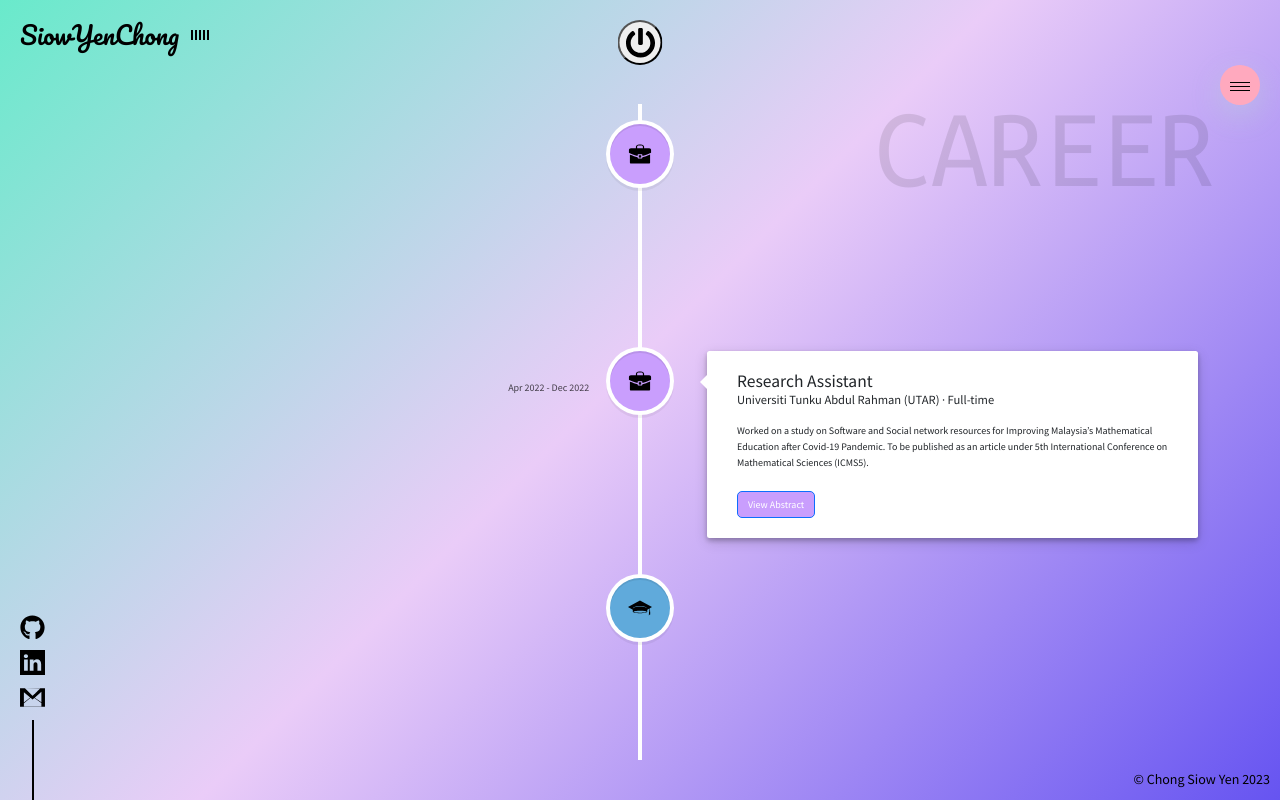
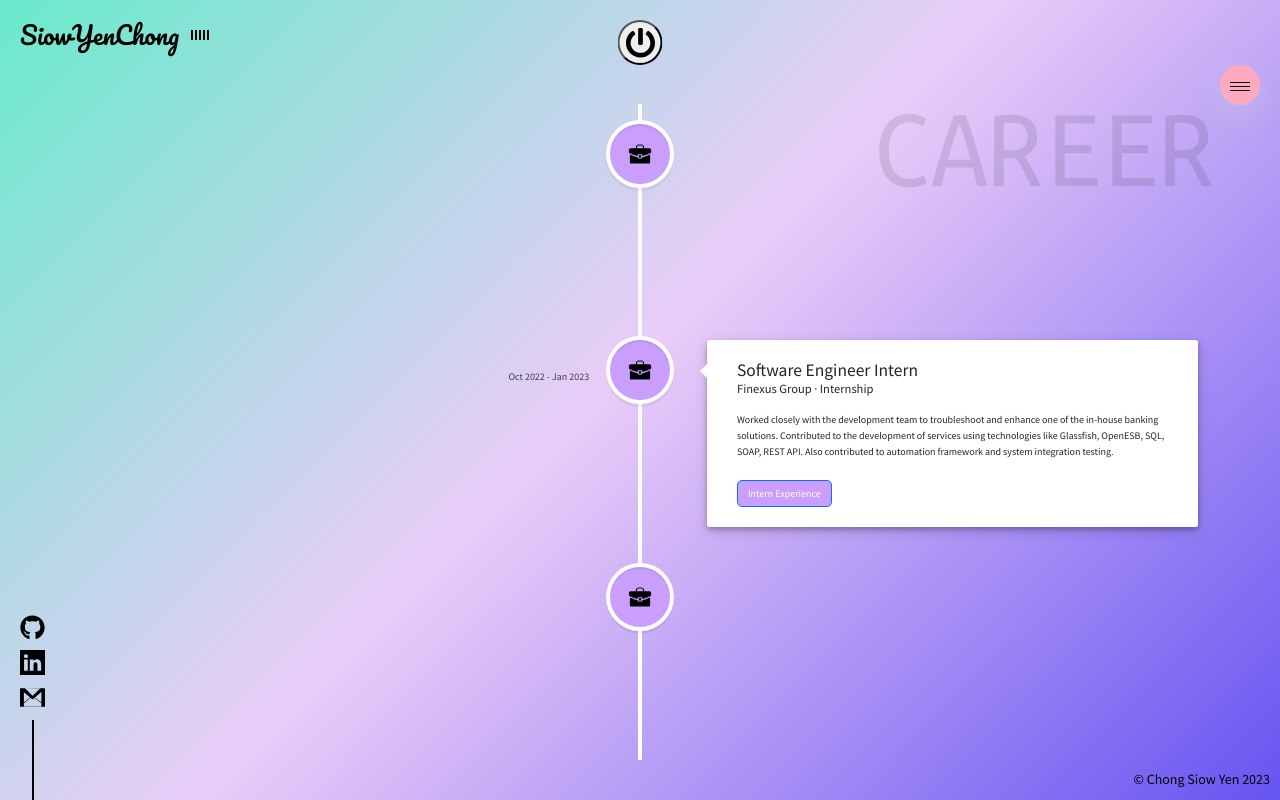
Before and after one commit to SiowYenChong/Portfolio-React-FramerMotion, a React (Create React App) app: page /career in a window 1280 px wide. Built offline with nearby package versions, Linux system fonts and the light colour scheme.

Commit message:
updated skills and career

```diff
--- a/src/components/MySkillsPage.js
+++ b/src/components/MySkillsPage.js
@@ -150,27 +150,23 @@ const MySkillsPage = () => {
                         <Develope width={40} height={40} /> &nbsp;Programming Languages
                     </Title>
                     <Description>
+                    <br></br>
                         <strong>What I know: </strong>
-                            <div className="two-column-list">
-                                <div className="left-column">
+                            <div>
                                     <ul>
                                         <li>Python (Numpy, Scikit, Matplotlib, Pandas, OpenCV)</li>
                                         <li>Java (Object-Oriented)</li>
+                                        <li>C#, ASP.NET Core MVC</li>
                                         <li>C++</li>
                                         <li>PHP</li>
                                         <li>Oracle SQL</li>
                                         <li>MySQL</li>
-                                    </ul>
-                                </div>
-                                <div className="right-column">
-                                    <ul>
                                         <li>ReactJS</li>
                                         <li>Mobile (React Native)</li>
                                         <li>HTML, CSS, PHP, JavaScript</li>
                                         <li>BPEL</li>
                                         <li>WSDL</li>
                                     </ul>
-                                </div>
                             </div>
                     </Description>
                 </Main>
--- a/src/data/CareerData.js
+++ b/src/data/CareerData.js
@@ -1,6 +1,15 @@
 export const Career = [
       {
         id: 1,
+        title: "Backend Software Engineer, Fintech & Digitalisation",
+        location: "Public Bank Berhad",
+        description:
+          "Joined as a Trainee Analyst Programmer, specializing in C#, HTML, CSS, JavaScript, jQuery, and ASP.NET CORE MVC, contributing to the enhancement of HR, User-side Recruitment System. Proficient in using SQL Server, SSIS, Visual Studio, Azure DevOps, Entity Framework, LINQ to XML, LINQ to SQL for bug resolution and feature addition.",
+        date: "Nov 2023 - Present",
+        icon: "Work",
+      },
+      {
+        id: 2,
         title: "Software Engineer Intern",
         location: "Finexus Group · Internship",
         description:
@@ -11,7 +20,7 @@ export const Career = [
         link: "https://drive.google.com/uc?export=pdfview&id=1wCup5yCYgPfyTuNuSzBELyNC1ftnZ7OK",
       },
       {
-        id: 2,
+        id: 3,
         title: "Research Assistant",
         location: "Universiti Tunku Abdul Rahman (UTAR) · Full-time",
         description:
@@ -22,7 +31,7 @@ export const Career = [
         link: "https://drive.google.com/uc?export=pdfview&id=1UgRzZvJI2IBj0gPIKWCoC-eCASlRfLi5",
       },
       {
-        id: 3,
+        id: 4,
         title: "Bachelor of Science (Honours), Software Engineering",
         location: "Universiti Tunku Abdul Rahman (UTAR)",
         description: "CGPA: 3.3078 (Second Class: Upper Division), IT Society: Chairperson (Dec 2021 - July 2022), Vice Chairperson (June 2021 - Dec 2021), Active member (2018-Current), Sustainable Development Club: Treasurer (2019-2020), Member (2018-Current)",
@@ -32,7 +41,7 @@ export const Career = [
         link: "https://drive.google.com/uc?export=pdfview&id=1PhS8sTDAU7WMcwOUfyRc6LKRS3GcqjZC",
       },
       {
-        id: 4,
+        id: 5,
         title: "Foundation in Physical Sciences",
         location: "Universiti Tunku Abdul Rahman (UTAR)",
         description: "CGPA: 3.0544, IT Society: Active member (2018-Current), Sustainable Development Club: Treasurer (2019-2020), Chinese Orchestra: Performer (2018-2019)",
@@ -42,7 +51,7 @@ export const Career = [
         link: "https://drive.google.com/uc?export=pdfview&id=1NZh-DVfc75PM4_MsfXneXaxVGDpeSZM8",
       },
       {
-        id: 5,
+        id: 6,
         title: "High School Diploma, Biological and Physical Sciences",
         location: "Sekolah Menengah King George V",
         description: "Grade: 9As (4A+,5A), Prefectorial Board: 2017/2018, 2013/14, Maker's Club: Treasurer, School Choir: 2016, Committee Member Sports Club",
```
